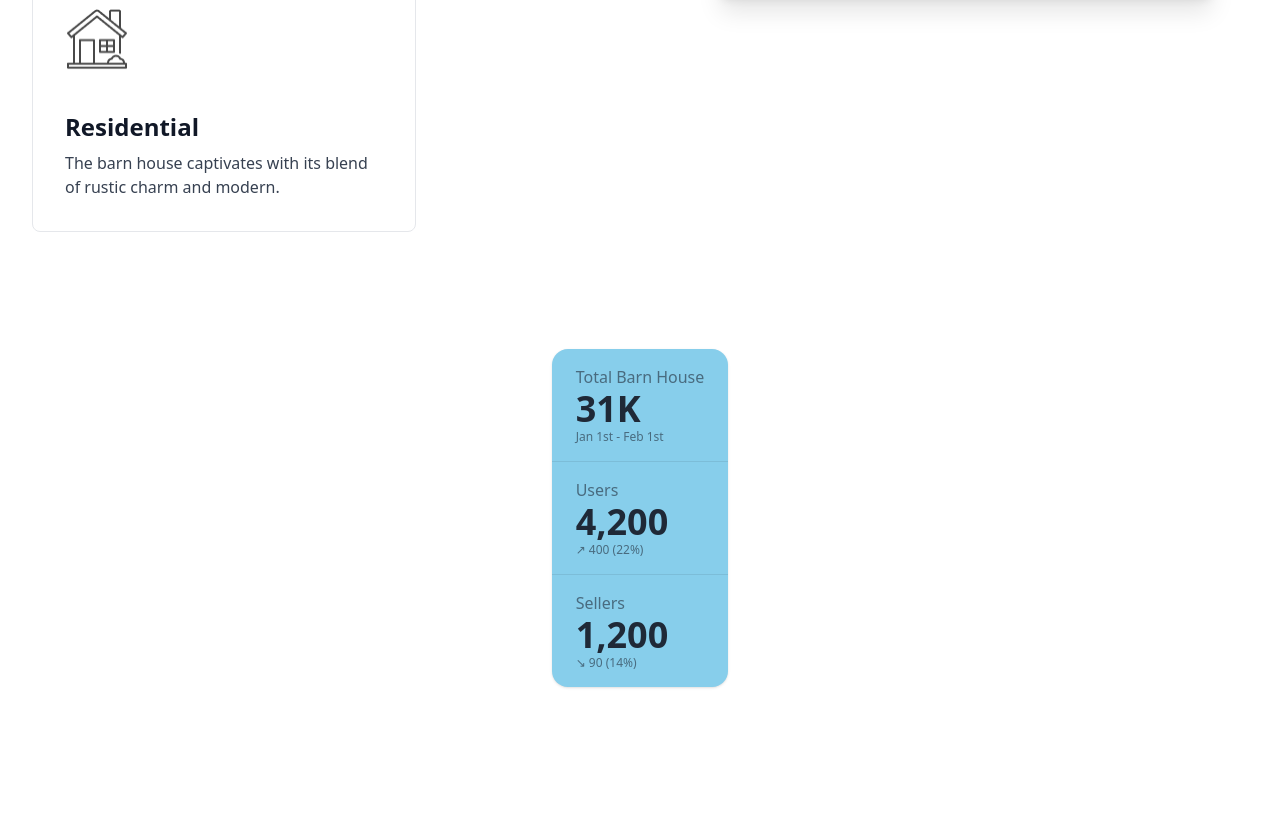
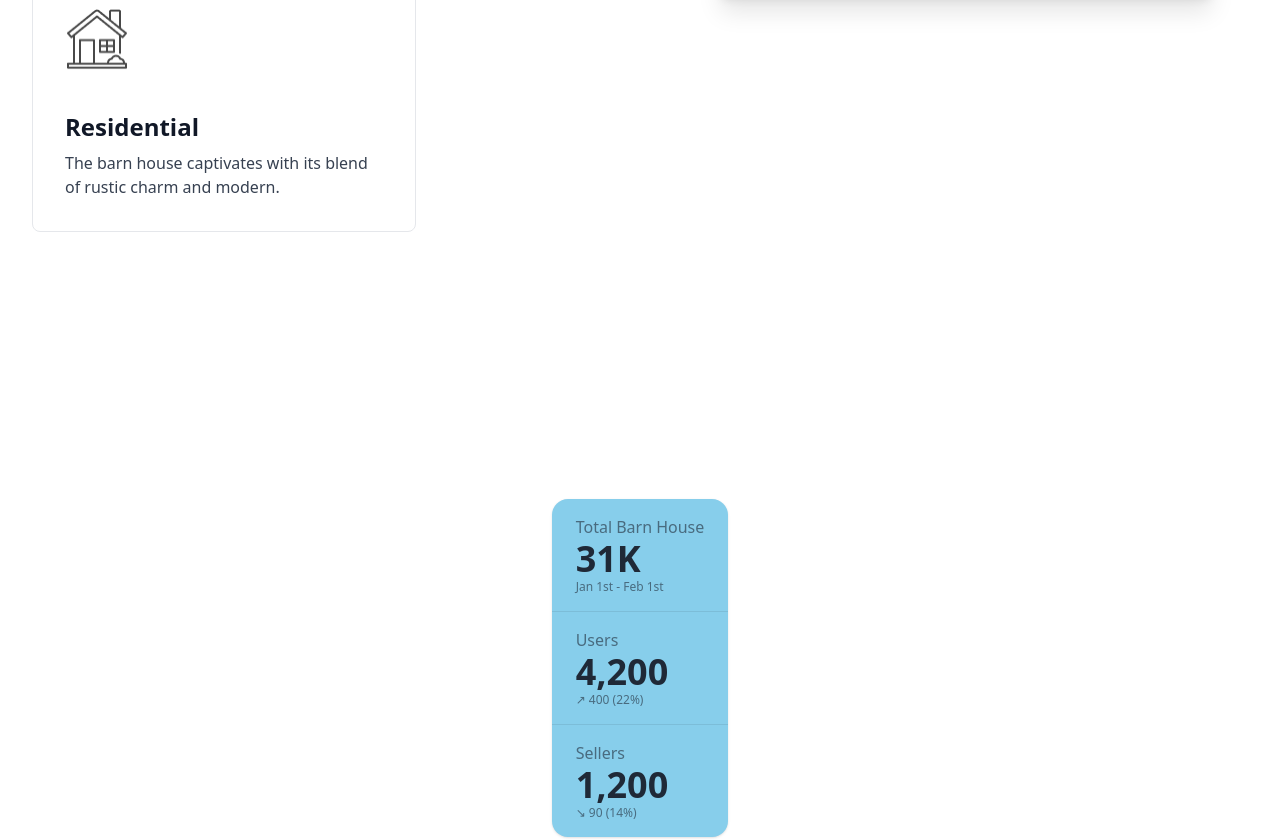
Before and after one commit to SammamCodes/solve-the-assaignment-3, a plain HTML site: page index.html in a window 1280 px wide. Shown: the part 1476-2316 px from the top of the page. Drawn offline with nearby package versions, Linux system fonts and the light colour scheme.

Commit message:
Commit message describing the changes

```diff
--- a/index.html
+++ b/index.html
@@ -168,7 +168,7 @@ The barn house captivates with its  blend of rustic charm and modern.</p>
              alt="">
     </div>
 
-    <section class="mt-[150px] mx-auto max-w-4xl flex items-center justify-center h-screen">
+    <section class="mt-[300px] mx-auto max-w-4xl flex items-center justify-center h-screen">
 
       <div class="stats stats-vertical shadow bg-[#87CEEB]">
         <div class="stat">
```
